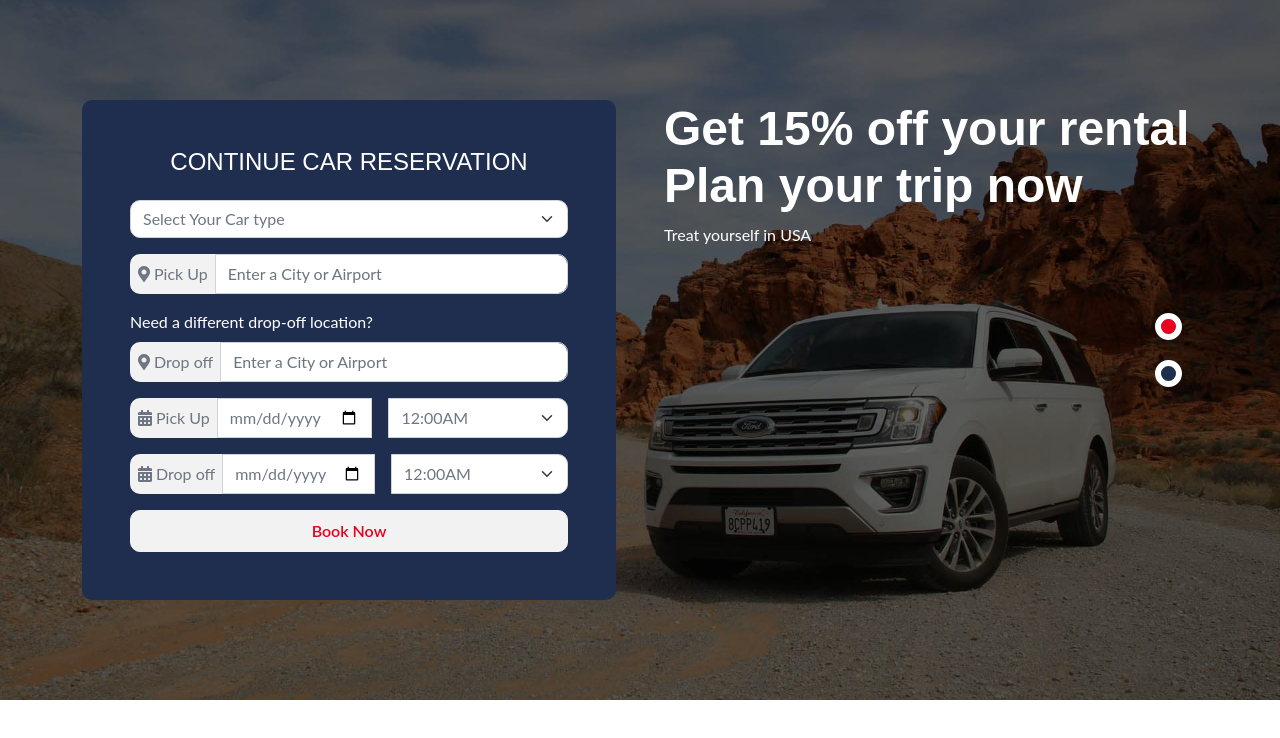
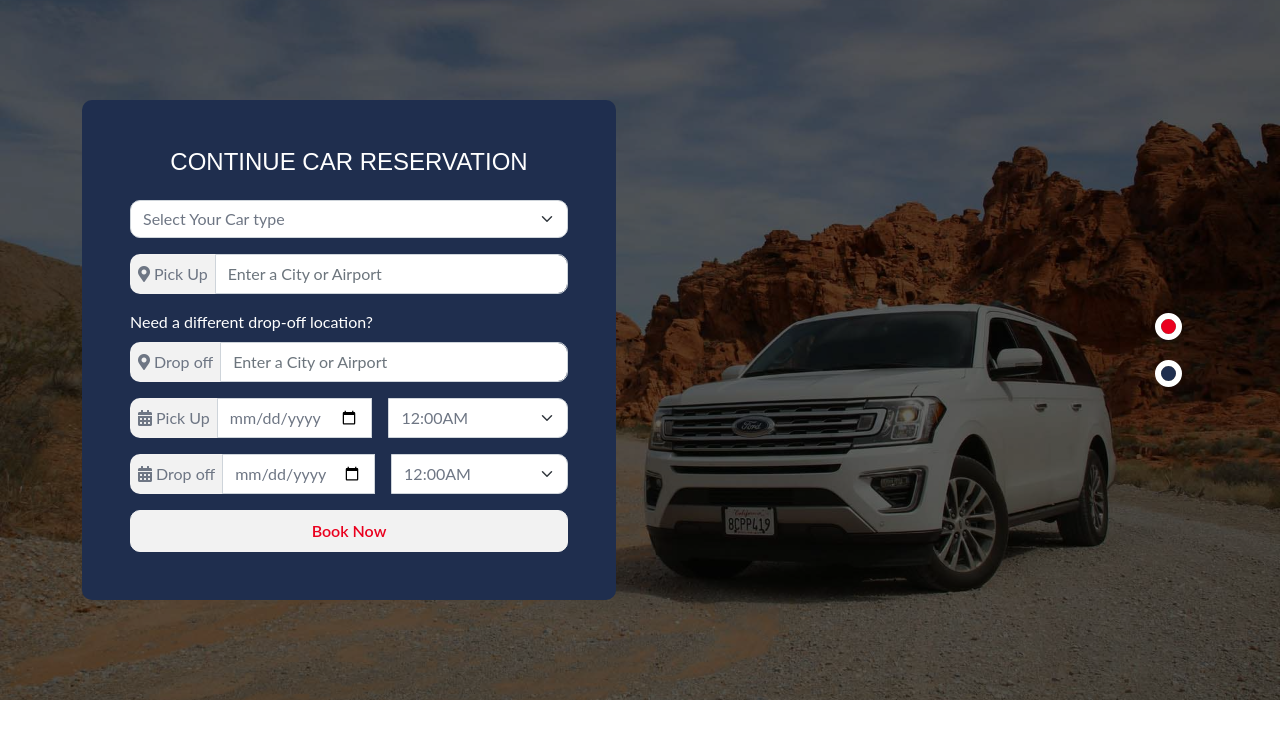
Before and after one commit to zkanri/zkanri, a plain HTML site: page index.html in a window 1280 px wide. Drawn offline with nearby package versions, Linux system fonts and the light colour scheme.

Commit message:
Update index.html

```diff
--- a/index.html
+++ b/index.html
@@ -115,11 +115,7 @@
                                             </form>
                                         </div>
                                     </div>
-                                    <div class="col-lg-6 d-none d-lg-flex fadeInRight animated" data-animation="fadeInRight" data-delay="1s" style="animation-delay: 1s;">
-                                        <div class="text-start">
-                                            <h1 class="display-5 text-white">Get 15% off your rental Plan your trip now</h1>
-                                            <p>Treat yourself in USA</p>
-                                        </div>
+
                                     </div>
                                 </div>
                             </div>
```
